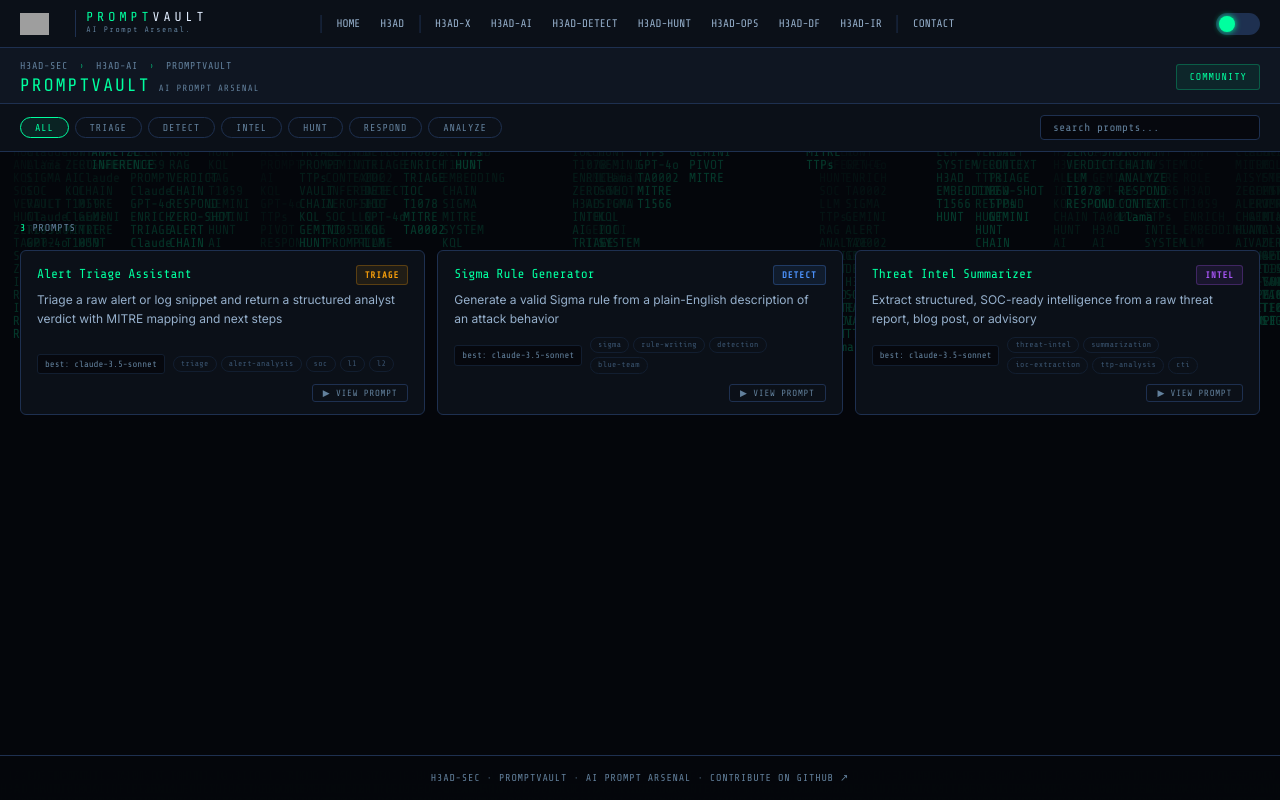
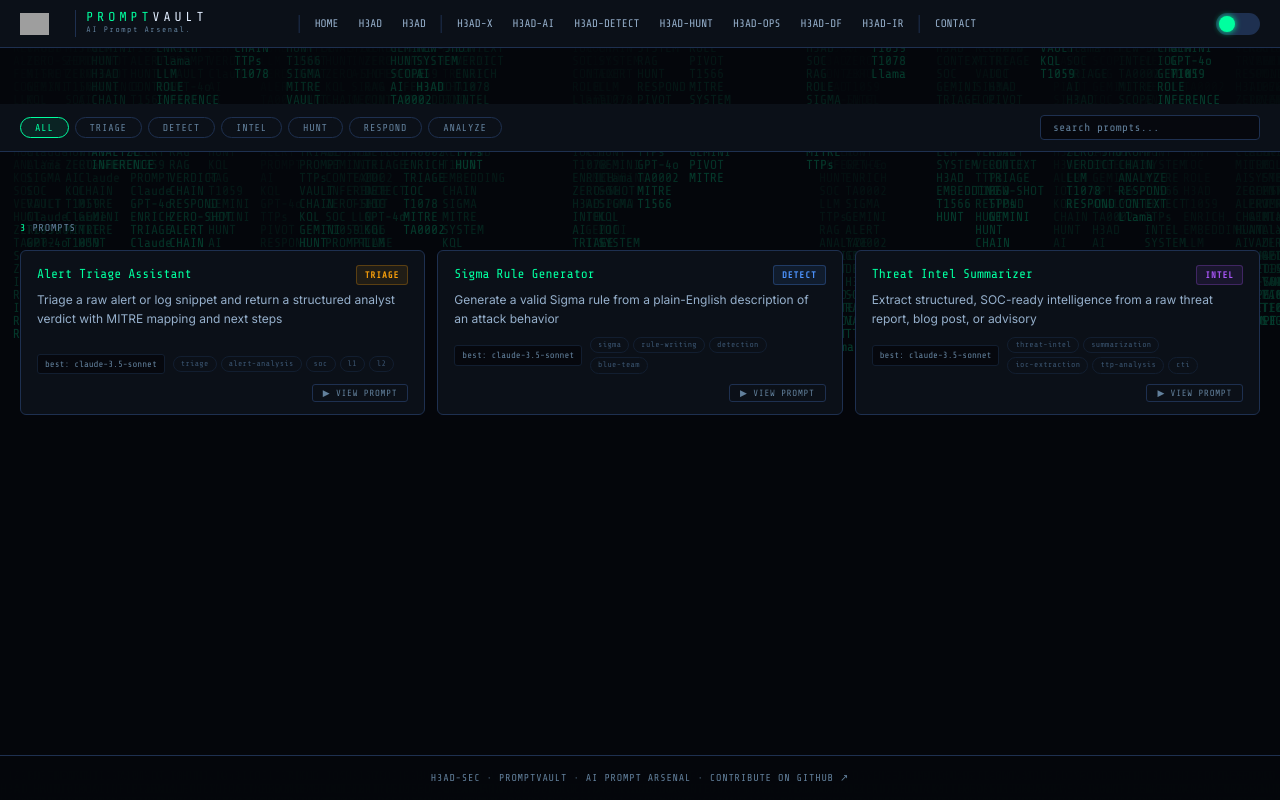
Before and after one commit to h3ad-sec/PROMPTVAULT, a website: page index.html in a window 1280 px wide. Drawn offline with nearby package versions, Linux system fonts and the light colour scheme; grey boxes are pictures that could not be loaded.

```diff
--- a/index.html
+++ b/index.html
@@ -272,6 +272,7 @@
       <div class="nav-divider"></div>
       <a href="https://h3ad-sec.github.io" target="_blank" rel="noopener">HOME</a>
       <a href="https://h3ad-sec.github.io/H3AD/" target="_blank" rel="noopener">H3AD</a>
+      <a href="https://h3ad-sec.github.io/H3AD/" target="_blank" rel="noopener">H3AD</a>
       <div class="nav-divider"></div>
       <div class="nav-item">
         <a href="https://h3ad-sec.github.io/H3AD-X/" target="_blank" rel="noopener">H3AD-X</a>
@@ -323,6 +324,7 @@
   <div class="nav-drawer" id="navDrawer">
     <a href="https://h3ad-sec.github.io" target="_blank" rel="noopener" onclick="closeDrawer()">HOME ↗</a>
     <a href="https://h3ad-sec.github.io/H3AD/" target="_blank" rel="noopener" onclick="closeDrawer()">H3AD ↗</a>
+    <a href="https://h3ad-sec.github.io/H3AD/" target="_blank" rel="noopener" onclick="closeDrawer()">H3AD ↗</a>
     <a href="https://h3ad-sec.github.io/H3AD-X/" target="_blank" rel="noopener" onclick="closeDrawer()">H3AD-X ↗</a>
     <a href="https://h3ad-sec.github.io/X-VERDIKT/" target="_blank" rel="noopener" onclick="closeDrawer()" class="drawer-sub">↳ X-VERDIKT ↗</a>
     <a href="https://h3ad-sec.github.io/PARSE-X/" target="_blank" rel="noopener" onclick="closeDrawer()" class="drawer-sub">↳ PARSE-X ↗</a>
@@ -344,25 +346,6 @@
 
   <div class="page-wrap">
 
-    <!-- Hero strip -->
-    <div class="tracer-hero">
-      <div class="hero-left">
-        <div class="hero-breadcrumb">
-          <a href="https://h3ad-sec.github.io" target="_blank" rel="noopener">H3AD-SEC</a>
-          <span>›</span>
-          <a href="https://h3ad-sec.github.io/H3AD-AI/" target="_blank" rel="noopener">H3AD-AI</a>
-          <span>›</span>
-          <a href="https://h3ad-sec.github.io/PROMPTVAULT/">PROMPTVAULT</a>
-        </div>
-        <div class="hero-title-row">
-          <span class="hero-title">PROMPTVAULT</span>
-          <span class="hero-tagline">AI PROMPT ARSENAL</span>
-        </div>
-      </div>
-      <div class="hero-right">
-        <div class="arsenal-badge">COMMUNITY</div>
-      </div>
-    </div>
 
     <!-- Filter bar -->
     <div class="filter-bar">
```
